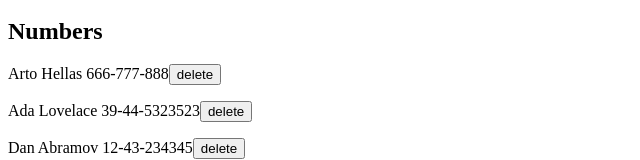
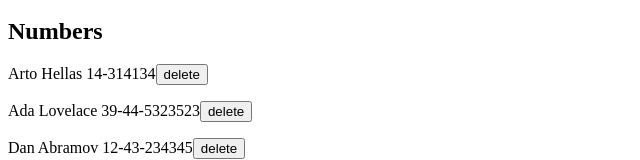
Before and after one commit to Eksezis/FullStackOpen-Zuraw, a React (Vite) app in the folder part2c/: page / in a window 1280 px wide. Shown: the part 220-380 px from the top of the page, without its empty margins (0-640 px from the left). Built offline with nearby package versions, Linux system fonts and the light colour scheme; data requests are answered from the project's data file.

Commit message:
Ex2 part2.15 Complete

```diff
--- a/part2c/db.json
+++ b/part2c/db.json
@@ -2,7 +2,7 @@
   "persons": [
     {
       "name": "Arto Hellas",
-      "number": "666-777-888",
+      "number": "14-314134",
       "id": "1"
     },
     {
--- a/part2c/src/App.jsx
+++ b/part2c/src/App.jsx
@@ -49,8 +49,7 @@
     if (persons.some(person => person.name === newName)) {
       if(window.confirm(`Replace the number?`)){
         const person = persons.find(p => p.name === newName)
-        const updatedPerson = {...person, number: newNumber}
-        ServerLogic.updateNumber(person.id, newNumber).then(() => {
+        ServerLogic.updateNumber(person.id, newNumber).then((updated) => {
           setPersons(persons.map(p => p.id !== updated.id ? p : updated))
         })
       }
```
